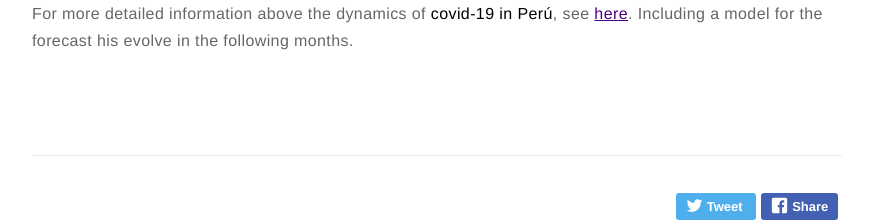
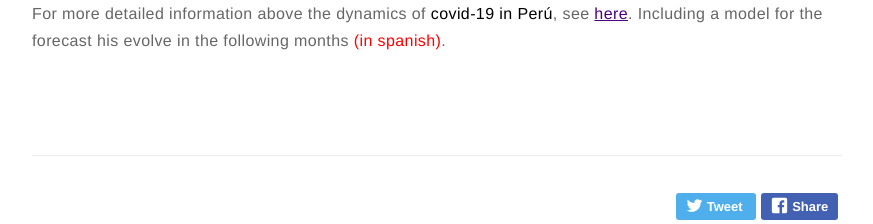
Before and after one commit to vrrp/vrojas.github.io, a Jekyll site: the page built from _posts/2020-03-06-covid19Sudamerica.markdown, in a window 1280 px wide. Shown: the part 740-964 px from the top of the page, without its empty margins (203-1076 px from the left). Built offline with Jekyll 4.4.1, drawn with Linux system fonts in a browser that asks for light colours.

Commit message:
Update 2020-03-06-covid19Sudamerica.markdown

```diff
--- a/_posts/2020-03-06-covid19Sudamerica.markdown
+++ b/_posts/2020-03-06-covid19Sudamerica.markdown
@@ -18,4 +18,4 @@
 
 ![Screenshot]( https://github.com/vrrp/vrrp.github.io/blob/master/assets/images/covid19_sudamerica.png?raw=true)
 
-For more detailed information above the dynamics of **covid-19 in Perú**, see  [here](https://datastudio.google.com/reporting/cbef9462-bbb4-4bf9-b713-652b8245ec5f/page/erUJB?s=mCoRDLlgMV4). Including a model for the forecast his evolve in the following months.
+For more detailed information above the dynamics of **covid-19 in Perú**, see  [here](https://datastudio.google.com/reporting/cbef9462-bbb4-4bf9-b713-652b8245ec5f/page/erUJB?s=mCoRDLlgMV4). Including a model for the forecast his evolve in the following months <span style='color:red'>(in spanish)</span>.
```
